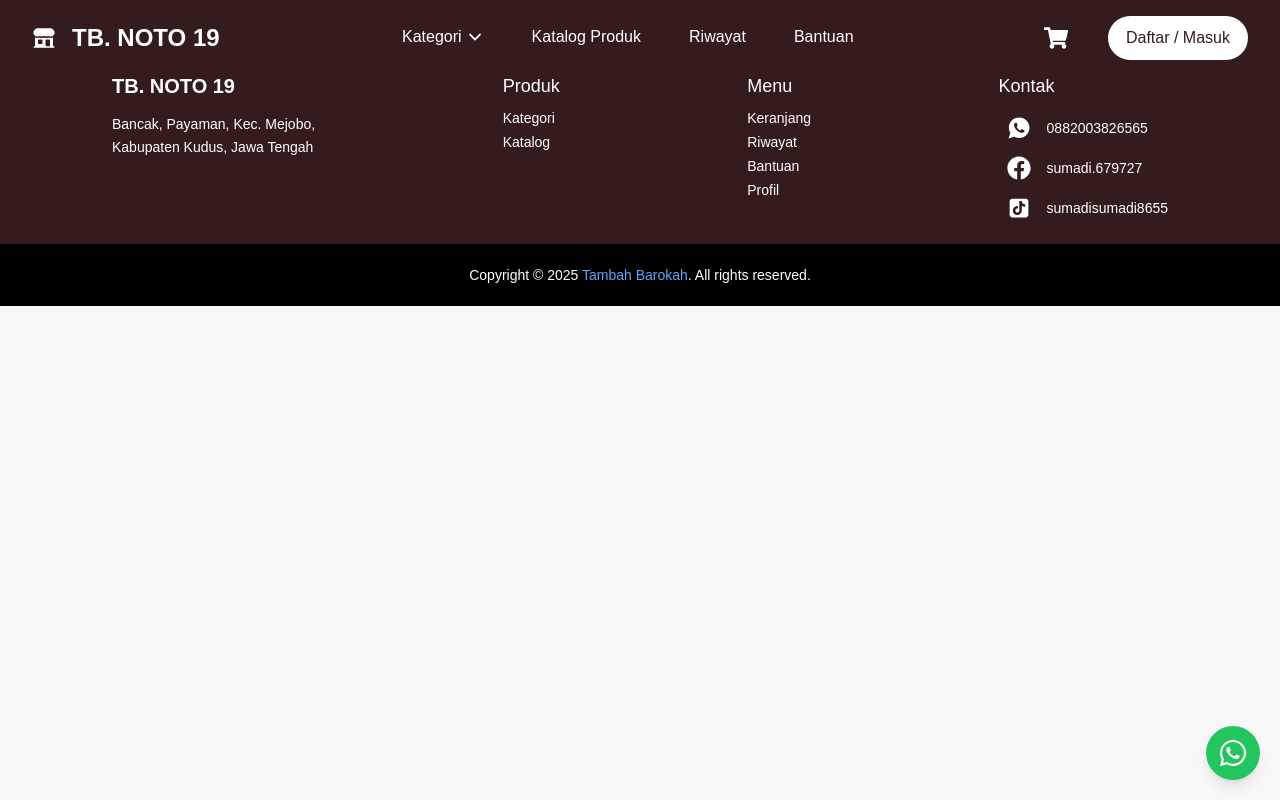
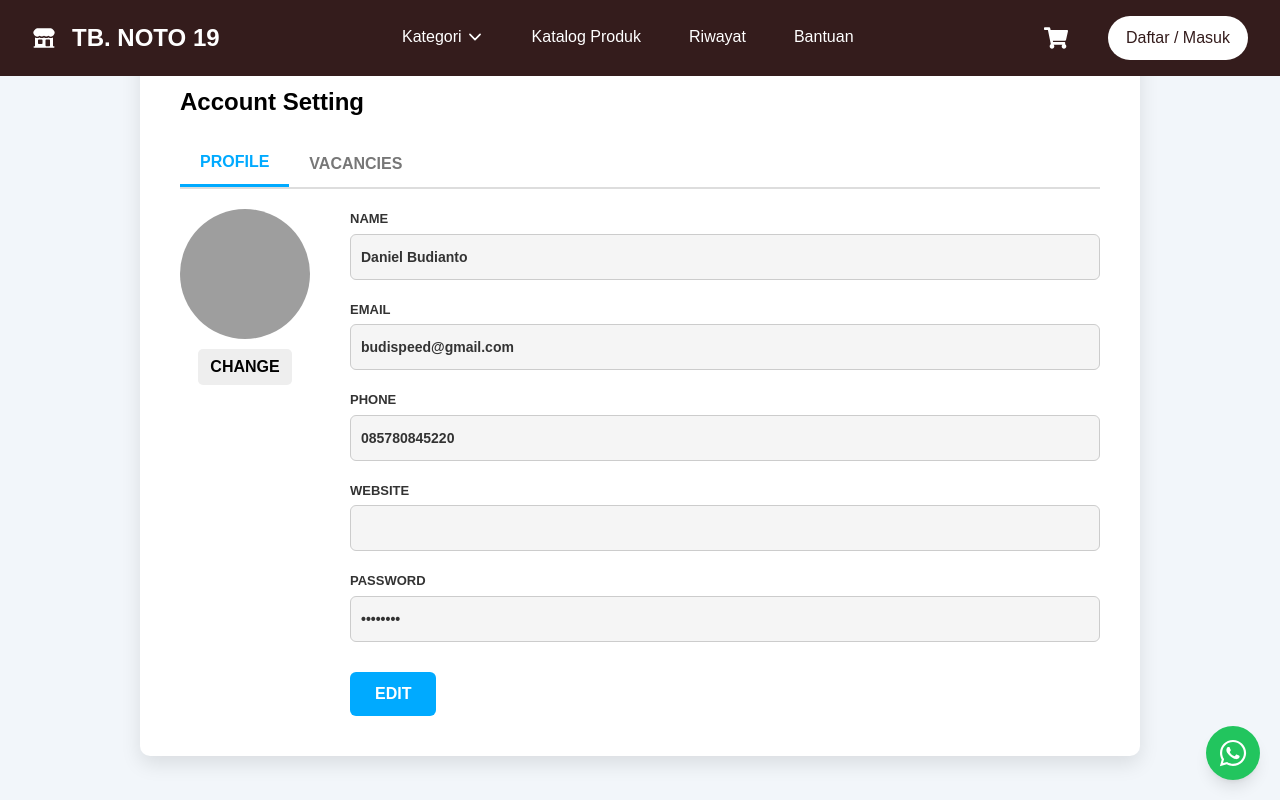
Before and after one commit to rashikaaifa/tbnoto, a React (Vite) app: page /profil in a window 1280 px wide. Shown: the top 800 px of the page. Built offline with nearby package versions, Linux system fonts and the light colour scheme; grey boxes are pictures that could not be loaded; a web font is replaced by a local one.

Commit message:
feat [NA]: Add page profil

```diff
--- a/src/App.jsx
+++ b/src/App.jsx
@@ -8,6 +8,7 @@ import Daftar from './pages/Daftar';
 import Masuk from './pages/Masuk';
 import Bantuan from './pages/Bantuan';
 import Riwayat from './pages/Riwayat';
+import Profil from './pages/Profil';
 
 const AppContent = () => {
   const location = useLocation();
@@ -24,6 +25,7 @@ const AppContent = () => {
         <Route path="/masuk" element={<Masuk />} />
         <Route path="/bantuan" element={<Bantuan />} />
         <Route path="/riwayat" element={<Riwayat />} />
+        <Route path="/profil" element={<Profil />} />
       </Routes>
 
       {!hideLayout && <Footer />}
--- /dev/null
+++ b/src/pages/Profil.jsx
@@ -0,0 +1,111 @@
+import React, { useState } from 'react';
+import '../style/ProfilStyle.css';
+
+const Profil = () => {
+  const [profile, setProfile] = useState({
+    name: 'Daniel Budianto',
+    email: 'budispeed@gmail.com',
+    phone: '085780845220',
+    website: '',
+    password: '********'
+  });
+
+  const [isEditing, setIsEditing] = useState(false);
+
+  const handleChange = (e) => {
+    setProfile({ ...profile, [e.target.name]: e.target.value });
+  };
+
+  const handleEditToggle = () => {
+    setIsEditing(true);
+  };
+
+  const handleSave = () => {
+    setIsEditing(false);
+    // Simpan data ke backend di sini kalau sudah connect API
+    console.log('Saved profile:', profile);
+  };
+
+  return (
+    <div className="account-container">
+      <div className="account-card">
+        <h2>Account Setting</h2>
+
+        <div className="tabs">
+          <button className="active-tab">PROFILE</button>
+          <button>VACANCIES</button>
+        </div>
+
+        <div className="profile-content">
+          <div className="profile-image-section">
+            <img src="/src/assets/lucu.jpg" alt="Profile" />
+            <button className="change-btn">CHANGE</button>
+          </div>
+
+          <div className="profile-fields">
+            <label>
+              NAME
+              <input
+                type="text"
+                name="name"
+                value={profile.name}
+                onChange={handleChange}
+                disabled={!isEditing}
+              />
+            </label>
+            <label>
+              EMAIL
+              <input
+                type="email"
+                name="email"
+                value={profile.email}
+                onChange={handleChange}
+                disabled={!isEditing}
+              />
+            </label>
+            <label>
+              PHONE
+              <input
+                type="text"
+                name="phone"
+                value={profile.phone}
+                onChange={handleChange}
+                disabled={!isEditing}
+              />
+            </label>
+            <label>
+              WEBSITE
+              <input
+                type="text"
+                name="website"
+                value={profile.website}
+                onChange={handleChange}
+                disabled={!isEditing}
+              />
+            </label>
+            <label>
+              PASSWORD
+              <input
+                type="password"
+                name="password"
+                value={profile.password}
+                onChange={handleChange}
+                disabled={!isEditing}
+              />
+            </label>
+
+            <div className="button-group">
+              {!isEditing ? (
+                <button className="edit-btn" onClick={handleEditToggle}>EDIT</button>
+              ) : (
+                <button className="save-btn" onClick={handleSave}>SAVE</button>
+              )}
+            </div>
+          </div>
+        </div>
+      </div>
+    </div>
+  );
+};
+
+export default Profil;
--- /dev/null
+++ b/src/style/ProfilStyle.css
@@ -0,0 +1,131 @@
+* {
+    box-sizing: border-box;
+  }
+
+  body, html, #root {
+    margin: 0;
+    padding: 0;
+    height: 100%;
+  }
+
+  .account-container {
+    height: 100vh;
+    width: 100%;
+    background: #f2f6fa;
+    display: flex;
+    justify-content: center;
+    align-items: center;
+  }
+
+  .account-card {
+    background: white;
+    border-radius: 10px;
+    width: 90%;
+    max-width: 1000px;
+    padding: 40px;
+    box-shadow: 0 8px 20px rgba(0, 0, 0, 0.1);
+  }
+
+  .account-card h2 {
+    font-weight: 600;
+    font-size: 24px;
+    margin-bottom: 20px;
+  }
+
+  .tabs {
+    display: flex;
+    border-bottom: 2px solid #ddd;
+    margin-bottom: 20px;
+  }
+
+  .tabs button {
+    background: none;
+    border: none;
+    font-weight: bold;
+    padding: 10px 20px;
+    cursor: pointer;
+    color: #777;
+  }
+
+  .tabs .active-tab {
+    border-bottom: 3px solid #00aaff;
+    color: #00aaff;
+  }
+
+  .profile-content {
+    display: flex;
+    gap: 40px;
+    flex-wrap: wrap;
+  }
+
+  .profile-image-section {
+    text-align: center;
+  }
+
+  .profile-image-section img {
+    width: 130px;
+    height: 130px;
+    border-radius: 50%;
+    object-fit: cover;
+  }
+
+  .change-btn {
+    margin-top: 10px;
+    padding: 6px 12px;
+    background: #eee;
+    border: none;
+    font-weight: bold;
+    cursor: pointer;
+    border-radius: 5px;
+  }
+
+  .profile-fields {
+    flex: 1;
+    display: flex;
+    flex-direction: column;
+    gap: 20px;
+  }
+
+  .profile-fields label {
+    font-size: 13px;
+    color: #333;
+    font-weight: 600;
+    display: flex;
+    flex-direction: column;
+  }
+
+  .profile-fields input {
+    padding: 10px;
+    border: 1px solid #ccc;
+    border-radius: 6px;
+    margin-top: 5px;
+    font-size: 14px;
+    transition: 0.2s;
+  }
+
+  .profile-fields input:disabled {
+    background: #f5f5f5;
+    cursor: not-allowed;
+  }
+
+  .button-group {
+    margin-top: 10px;
+  }
+
+  .edit-btn, .save-btn {
+    padding: 10px 25px;
+    border: none;
+    font-weight: bold;
+    border-radius: 6px;
+    cursor: pointer;
+  }
+
+  .edit-btn {
+    background-color: #00aaff;
+    color: white;
+  }
+
+  .save-btn {
+    background-color: #00aaff;
+    color: white;
+  }
```
